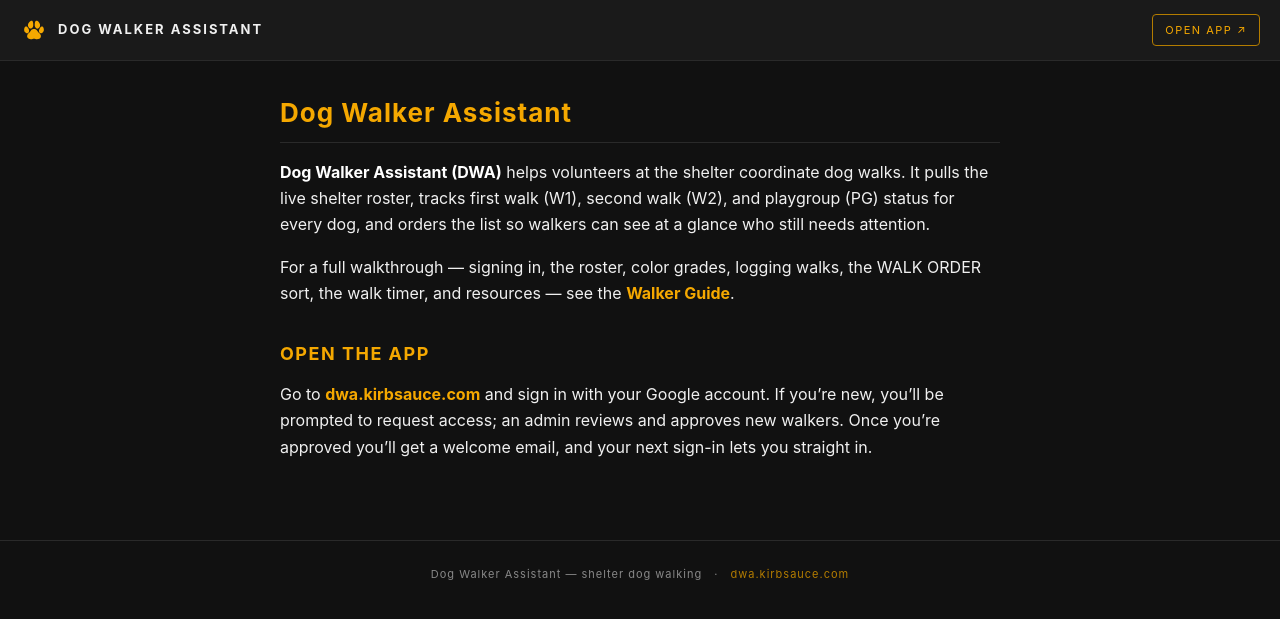
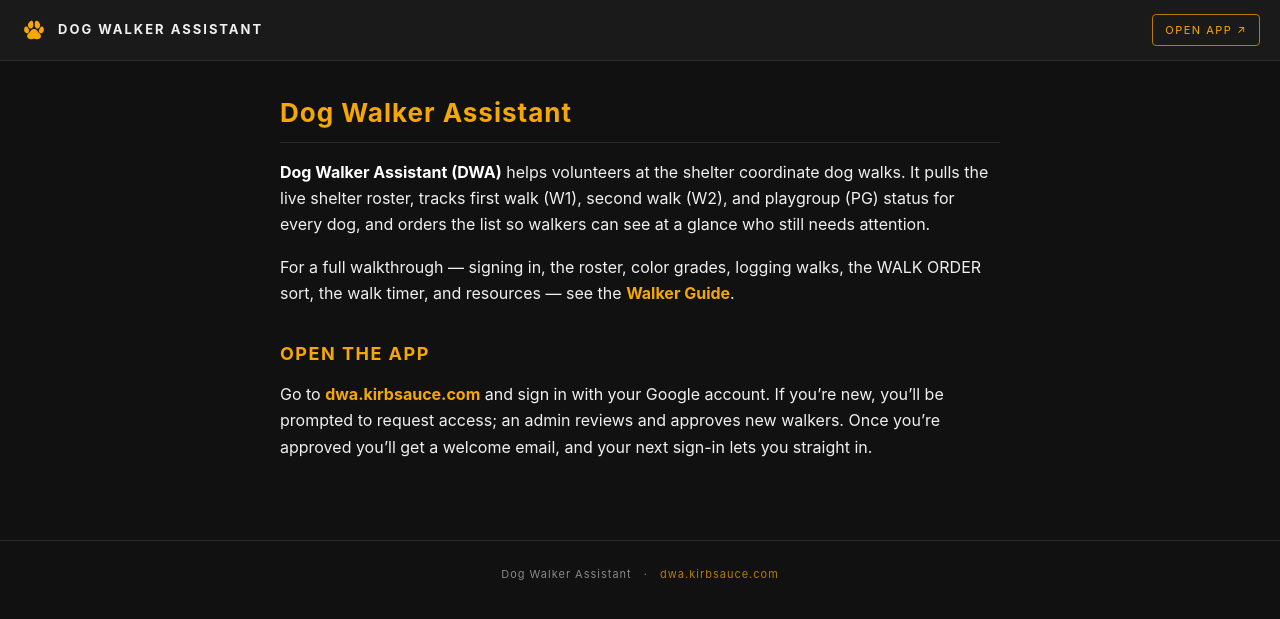
Before and after one commit to kirbsauce/dog-walker-assistant-docs, a Jekyll site: the page built from index.md, in a window 1280 px wide. Shown: the top 619 px of the page. Built offline with Jekyll 4.4.1, drawn with Linux system fonts in a browser that asks for light colours.

Commit message:
Trim footer tagline to just the app name (#44)
Co-authored-by: Claude <noreply@anthropic.com>

```diff
--- a/_layouts/default.html
+++ b/_layouts/default.html
@@ -25,7 +25,7 @@
   </main>
 
   <footer class="site-footer">
-    <span>Dog Walker Assistant — shelter dog walking</span>
+    <span>Dog Walker Assistant</span>
     <span class="dot">·</span>
     <a href="https://dwa.kirbsauce.com">dwa.kirbsauce.com</a>
   </footer>
```
